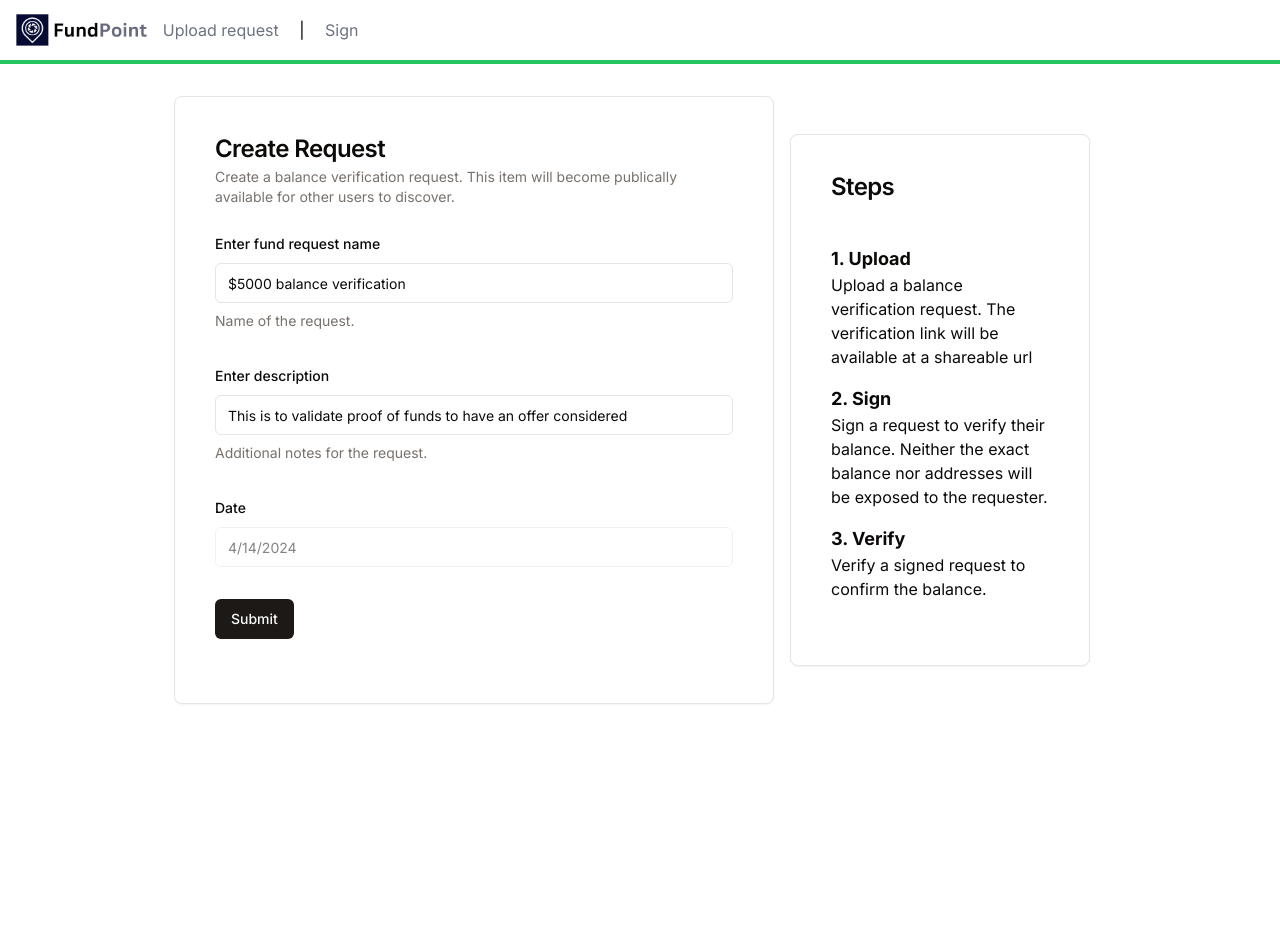
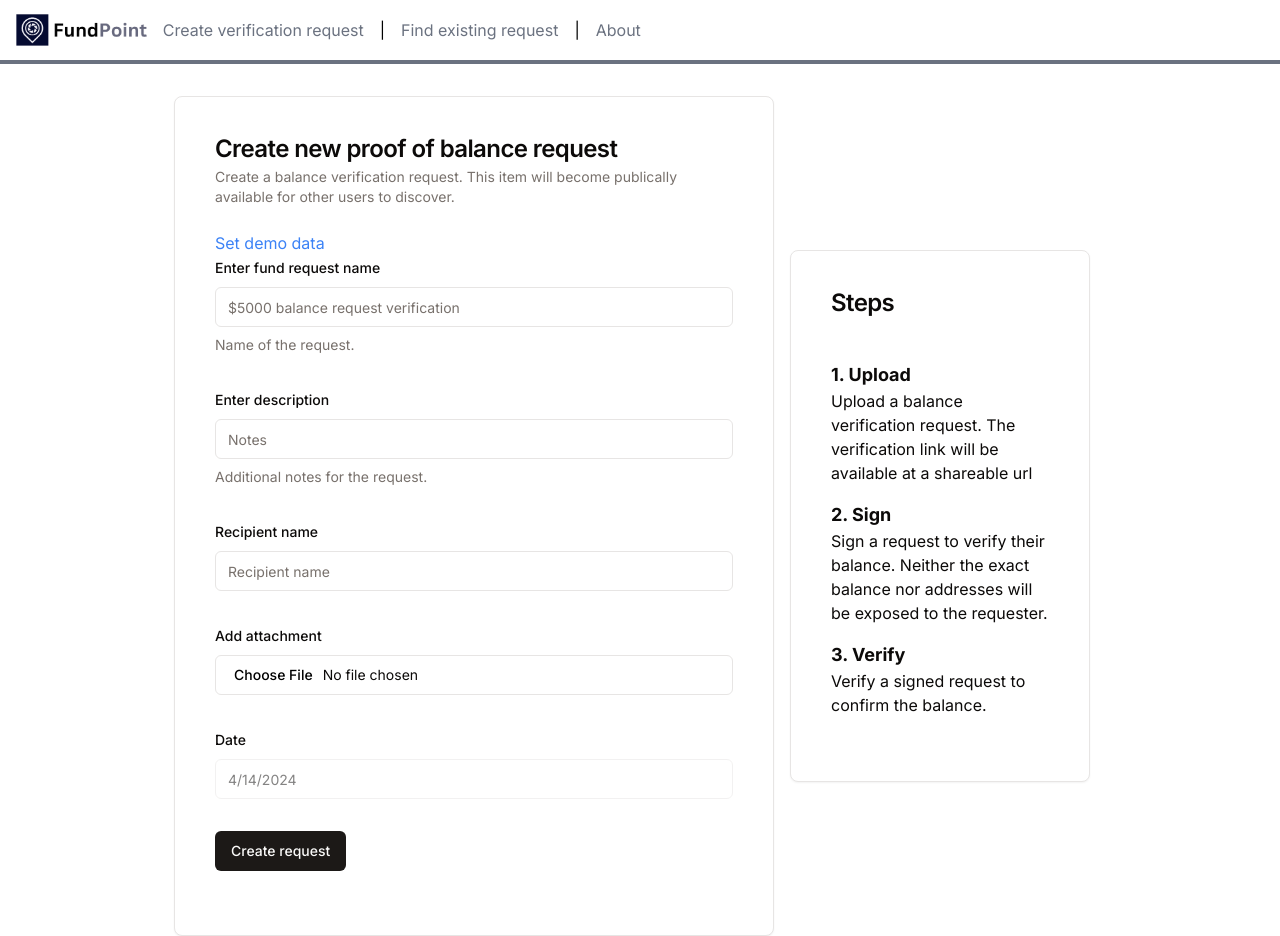
Before and after one commit to cbonoz/scale24, a Next.js app: page /upload in a window 1280 px wide. Before the commit the page ends 800 px from the top, so only its background shows below. Built offline with nearby package versions, Linux system fonts and the light colour scheme.

Commit message:
add foundation pages

```diff
--- a/app/about/page.tsx
+++ b/app/about/page.tsx
@@ -1,8 +1,22 @@
+import BasicCard from '@/components/basic-card'
+import { config } from '@/util/site-config'
+
 const About = () => {
-  return (
-    <div>
-      <h1>About</h1>
-    </div>
-  );
-};
-export default About;
+    return (
+        <div className="flex flex-col items-center justify-center mt-8">
+            <BasicCard
+                title="About FundPoint"
+                description="Learn more about FundPoint and how it works."
+                className="min-w-[400px] p-4"
+            >
+                {config.about.map((section, index) => (
+                    <div key={index} className="mt-4">
+                        <h3 className="text-lg font-bold">{section.title}</h3>
+                        <p>{section.description}</p>
+                    </div>
+                ))}
+            </BasicCard>
+        </div>
+    )
+}
+export default About
--- /dev/null
+++ b/app/sign/[requestId].tsx
@@ -0,0 +1,24 @@
+import BasicCard from '@/components/basic-card'
+import { useRouter } from 'next/router'
+
+export default function FundRequest() {
+    const router = useRouter()
+
+    const { requestId } = router.query
+
+    return (
+        <div>
+            <BasicCard
+                title="Fund Request"
+                description="Find and verify a fund request using your wallet."
+                className="min-w-[400px] p-4"
+            >
+                <div className="text-2xl text-bold">{requestId}</div>
+                <form>
+                    <input type="text" />
+                    <button>Sign</button>
+                </form>
+            </BasicCard>
+        </div>
+    )
+}
--- a/app/sign/page.tsx
+++ b/app/sign/page.tsx
@@ -1,11 +1,40 @@
+'use client'
+
+import { useState } from 'react'
+import BasicCard from '@/components/basic-card'
+import { Input } from '@/components/ui/input'
+import { Button } from '@/components/ui/button'
+import { useRouter } from 'next/navigation'
 
 const Sign = () => {
-  return (
-    <div>
-      <p>Sign page</p>
-      {/* TODO */}
-    </div>
-  );
-};
+    const [requestId, setRequestId] = useState<string>('')
+    const router = useRouter()
 
-export default Sign;
+    return (
+        <div className="flex flex-row items-center justify-center mt-8">
+            <BasicCard
+                title="Find request"
+                description="Find and verify a fund request using your wallet."
+                className="min-w-[400px] p-4"
+            >
+                <Input
+                    placeholder="Enter request ID"
+                    value={requestId}
+                    onChange={(e) => setRequestId(e.target.value)}
+                />
+
+                <Button
+                    className="mt-4"
+                    onClick={() => {
+                        console.log('Sign request')
+                        router.push(`/sign/${requestId}`)
+                    }}
+                >
+                    Go to request page
+                </Button>
+            </BasicCard>
+        </div>
+    )
+}
+
+export default Sign
--- a/app/upload/page.tsx
+++ b/app/upload/page.tsx
@@ -1,6 +1,6 @@
-import BasicCard from "@/components/basic-card";
-import UploadForm from "@/components/request-upload-form";
-import { config } from '@/util/site-config';
+import BasicCard from '@/components/basic-card'
+import UploadForm from '@/components/request-upload-form'
+import { config } from '@/util/site-config'
 
 const Upload = () => {
     return (
@@ -9,7 +9,7 @@ const Upload = () => {
             {/* make min width 400 */}
             <BasicCard
                 className="w-[600px] p-4"
-        title="Create Request"
+                title="Create new proof of balance request"
                 description="Create a balance verification request. This item will become publically available for other users to discover."
             >
                 <UploadForm />
@@ -22,15 +22,15 @@ const Upload = () => {
             >
                 {config.steps.map((step, index) => (
                     <div key={index} className="mt-4">
-            <h3 className="text-lg font-bold">{index+1}. {step.title}</h3>
+                        <h3 className="text-lg font-bold">
+                            {index + 1}. {step.title}
+                        </h3>
                         <p>{step.description}</p>
                     </div>
-        ))
+                ))}
+            </BasicCard>
+        </div>
+    )
 }
 
-        </BasicCard>
-    </div>
-  );
-};
-
-export default Upload;
+export default Upload
--- a/components/nav-header.tsx
+++ b/components/nav-header.tsx
@@ -1,19 +1,23 @@
 const NavHeader = () => {
   return (
-    <header className="flex items-center h-16 bg-white-800 text-black px-4  border-b-4 border-green-500 ">
+    <header className="flex items-center h-16 bg-white-800 text-black px-4  border-b-4 border-gray-500 ">
       <div className="flex items-center">
         <a href="/" className="block">
           <img src="/logo.png" alt="FundPoint Logo" className="h-8 w-auto fill-current" />
         </a>
         {/* <span className="ml-4 text-xl font-bold">FundPoint</span> */}
       </div>
-      <nav className="flex space-x-4 pl-4">
-        <a href="/upload" className="text-gray-500 hover:underline pr-4">
-          Upload request
+      <nav className="flex">
+        <a href="/upload" className="text-gray-500 hover:underline mx-4">
+          Create verification request
         </a>
-        &nbsp;|&nbsp;
-        <a href="/sign" className="text-gray-500 hover:underline">
-          Sign
+        |
+        <a href="/sign" className="text-gray-500 hover:underline mx-4">
+          Find existing request
+        </a>
+        |
+        <a href="/about" className="text-gray-500 hover:underline mx-4">
+          About
         </a>
       </nav>
     </header>
--- a/components/request-upload-form.tsx
+++ b/components/request-upload-form.tsx
@@ -21,6 +21,7 @@ const formSchema = z.object({
     }),
   // optional
   date: z.date().optional(),
+  file: z.any().optional(),
   notes: z.string().optional(),
 });
 
@@ -28,13 +29,17 @@ function UploadForm() {
   const [result, setResult] = useState<any>(null);
   const [loading, setLoading] = useState(false);
 
+  const setDemoData = async () => {
+    form.setValue("name", "Balance verification request");
+    form.setValue("notes", "This is to validate proof of funds to have an offer considered");
+    form.setValue("recipient", "John Doe");
+    form.setValue("date", new Date());
+    form.setValue("file", null);
+  }
+
   const form = useForm<z.infer<typeof formSchema>>({
     resolver: zodResolver(formSchema),
-    defaultValues: {
-      name: "$5000 balance verification",
-      notes: "This is to validate proof of funds to have an offer considered",
-      date: new Date(),
-    },
+    defaultValues: {},
   });
 
   // 2. Define a submit handler.
@@ -71,7 +76,10 @@ function UploadForm() {
     <div>
       {!hasResult && (
         <Form {...form}>
+            <a href='#' className='hover:underline text-blue-500 cursor-pointer pointer' onClick={setDemoData}>Set demo data</a>
           <form onSubmit={form.handleSubmit(onSubmit)} className="space-y-8">
+
+            {/* Name */}
             <FormField
               control={form.control}
               name="name"
@@ -103,6 +111,39 @@ function UploadForm() {
               )}
             />
 
+
+            {/* add files */}
+
+            <FormField
+              control={form.control}
+              name="recipient"
+              render={({ field }) => (
+                <FormItem>
+                  <FormLabel>Recipient name</FormLabel>
+                  <FormControl>
+                    <Input placeholder="Recipient name" {...field} />
+                  </FormControl>
+                  <FormMessage />
+                </FormItem>
+              )}
+
+            />
+
+            <FormField
+              control={form.control}
+              name="file"
+              render={({ field }) => (
+                <FormItem>
+                  <FormLabel>Add attachment</FormLabel>
+                  <FormControl>
+                    <Input type="file" {...field} />
+                  </FormControl>
+                  <FormMessage />
+                </FormItem>
+              )}
+              />
+
+
             <FormField
               control={form.control}
               name="date"
@@ -119,7 +160,7 @@ function UploadForm() {
             />
 
             <Button disabled={loading} type="submit">
-              Submit
+              Create request
             </Button>
           </form>
 
@@ -136,7 +177,7 @@ function UploadForm() {
       )}
       {hasResult && (
         <div className="pt-8">
-          <Button onClick={() => setResult(null)}> ← Back to form</Button>
+          <Button onClick={() => setResult(null)}> ← Create another request</Button>
           <div className="mt-4">
             <RenderObject title="Result" obj={result} />
           </div>
--- a/components/route-buttons.tsx
+++ b/components/route-buttons.tsx
@@ -7,17 +7,17 @@ export const RouteButtons = () => {
   return (
     <div className="flex space-x-4">
       <button
-        className="bg-green-500 hover:bg-green-700 text-white font-bold py-2 px-4 rounded"
+        className="bg-blue-700 hover:bg-blue-900 text-white font-bold py-2 px-4 rounded"
         onClick={() => router.push("/upload")}
       >
-        Upload
+        Create request
       </button>
 
       <button
-        className="bg-green-500 hover:bg-green-700 text-white font-bold py-2 px-4 rounded"
+        className="bg-blue-700 hover:bg-blue-900 text-white font-bold py-2 px-4 rounded"
         onClick={() => router.push("/sign")}
       >
-        Sign
+        Verify existing request
       </button>
     </div>
   );
--- a/util/site-config.tsx
+++ b/util/site-config.tsx
@@ -1,6 +1,20 @@
 export const config = {
   title: "FundPoint",
   description: "Mediated proof of fund requests with one click without exposing your addresses or balance to the requester",
+  about: [
+    {
+      title: "What is FundPoint?",
+      description: "FundPoint is a tool that allows you to verify your balance without exposing your addresses or balance to the requester."
+    },
+    {
+      title: "How does it work?",
+      description: "You upload a request for verification, the request is signed by the verifier, and the verifier verifies the request."
+    },
+    {
+      title: "Why should I use FundPoint?",
+      description: "FundPoint allows you to verify your balance without exposing your addresses or balance to the requester."
+    }
+  ],
   steps: [
     {
       title: "Upload",
```
Also changed, not shown: 1 other file (tests, documents, lock files or other folders). Lines whose indentation alone changed are shown as unchanged.
